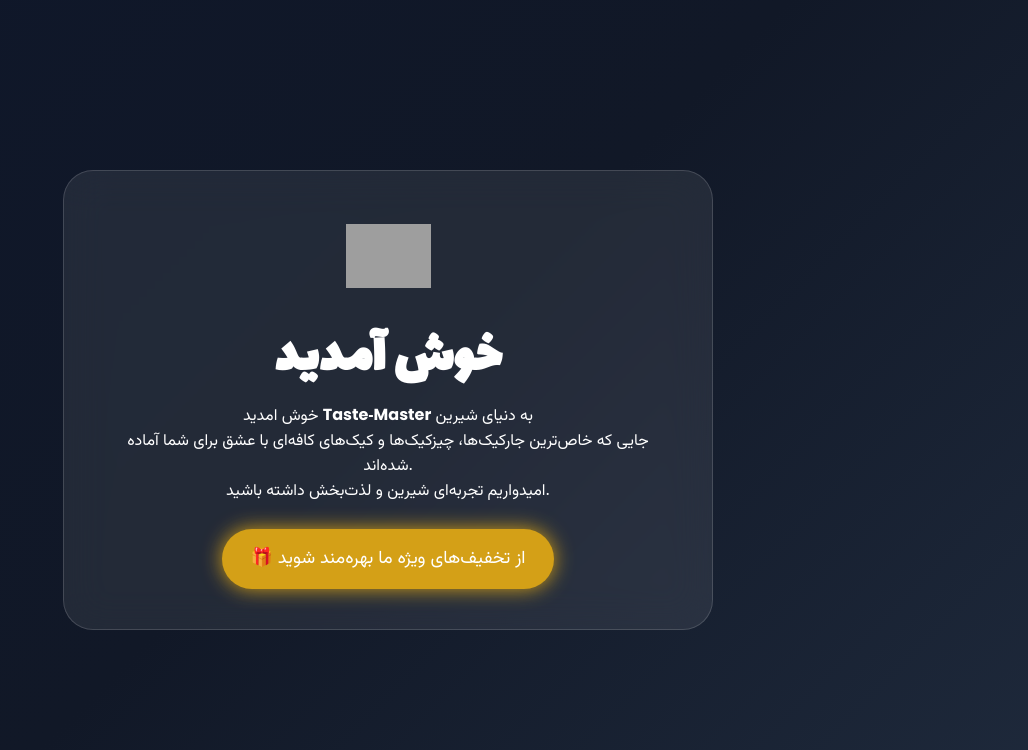
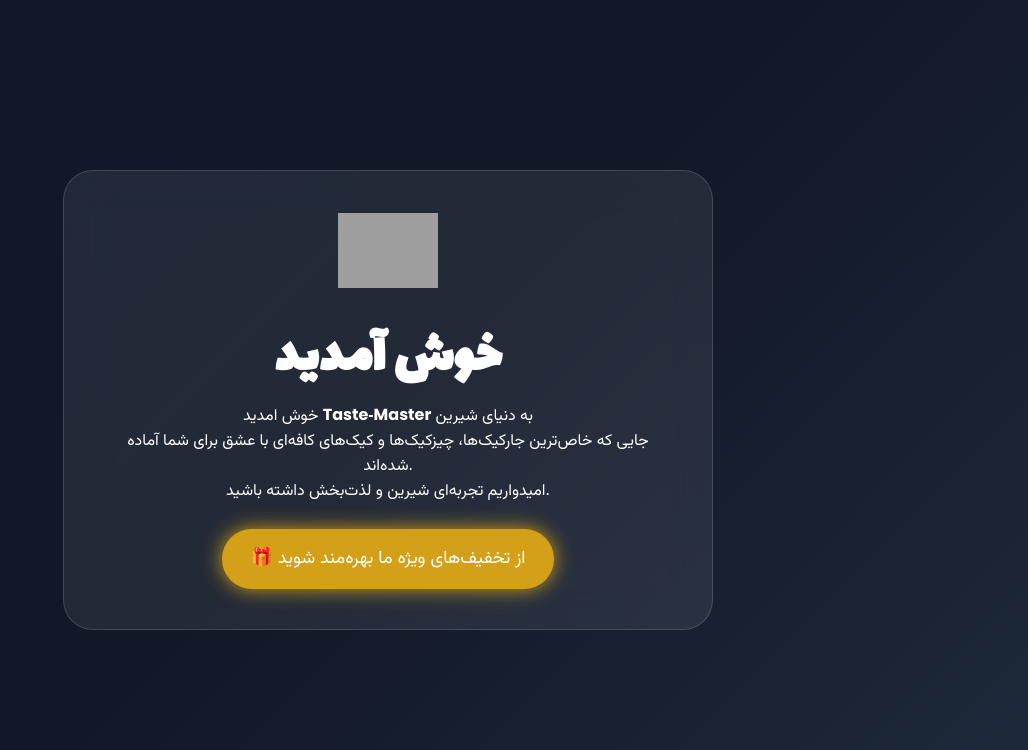
Before and after one commit to Taste-Master-niknazar/Taste_Master, a plain HTML site: page index.html in a window 1280 px wide. Shown: the top 750 px of the page, without its empty margins (252-1280 px from the left). Drawn offline with Linux system fonts and the light colour scheme; grey boxes are pictures that could not be loaded.

Commit message:
Update index.html

```diff
--- a/index.html
+++ b/index.html
@@ -204,7 +204,7 @@ grid-template-columns:1fr;
 .mc img{width:100%;max-height:360px;object-fit:cover;border-radius:16px}.x{position:absolute;right:15px;top:10px;font-size:32px;cursor:pointer}
 .note{margin-top:15px;border-right:4px solid orange;padding:12px;background:#111827}
 </style></head>
-<body><div id='welcome'><div class='glass'><div style='font-size:70px'><img style="width: 85px" src="img/Neda_logo.png"></div><h2>خوش آمدید</h2><p>خوش امدید <b>Taste‑Master</b> به دنیای شیرین<br>جایی که خاص‌ترین جارکیک‌ها، چیزکیک‌ها و کیک‌های کافه‌ای با عشق برای شما آماده شده‌اند.
+<body><div id='welcome'><div class='glass'><div style='font-size:70px'><img style="width: 100px" src="img/Neda_logo.png"></div><h2>خوش آمدید</h2><p>خوش امدید <b>Taste‑Master</b> به دنیای شیرین<br>جایی که خاص‌ترین جارکیک‌ها، چیزکیک‌ها و کیک‌های کافه‌ای با عشق برای شما آماده شده‌اند.
 <br>امیدواریم تجربه‌ای شیرین و لذت‌بخش داشته باشید.</p><br><div class='loader' id='ld'></div><button id='go'>🎁 از تخفیف‌های ویژه ما بهره‌مند شوید</button></div></div>
 <div style="font-size: 12px; font-family: sans-serif; margin-left: 43px;">@TASTE-MASTER</div>
 <div style="font-size: 10px; font-family: sans-serif; margin-left: 43px;">@NEDA_NIKNAZAR</div>
```
